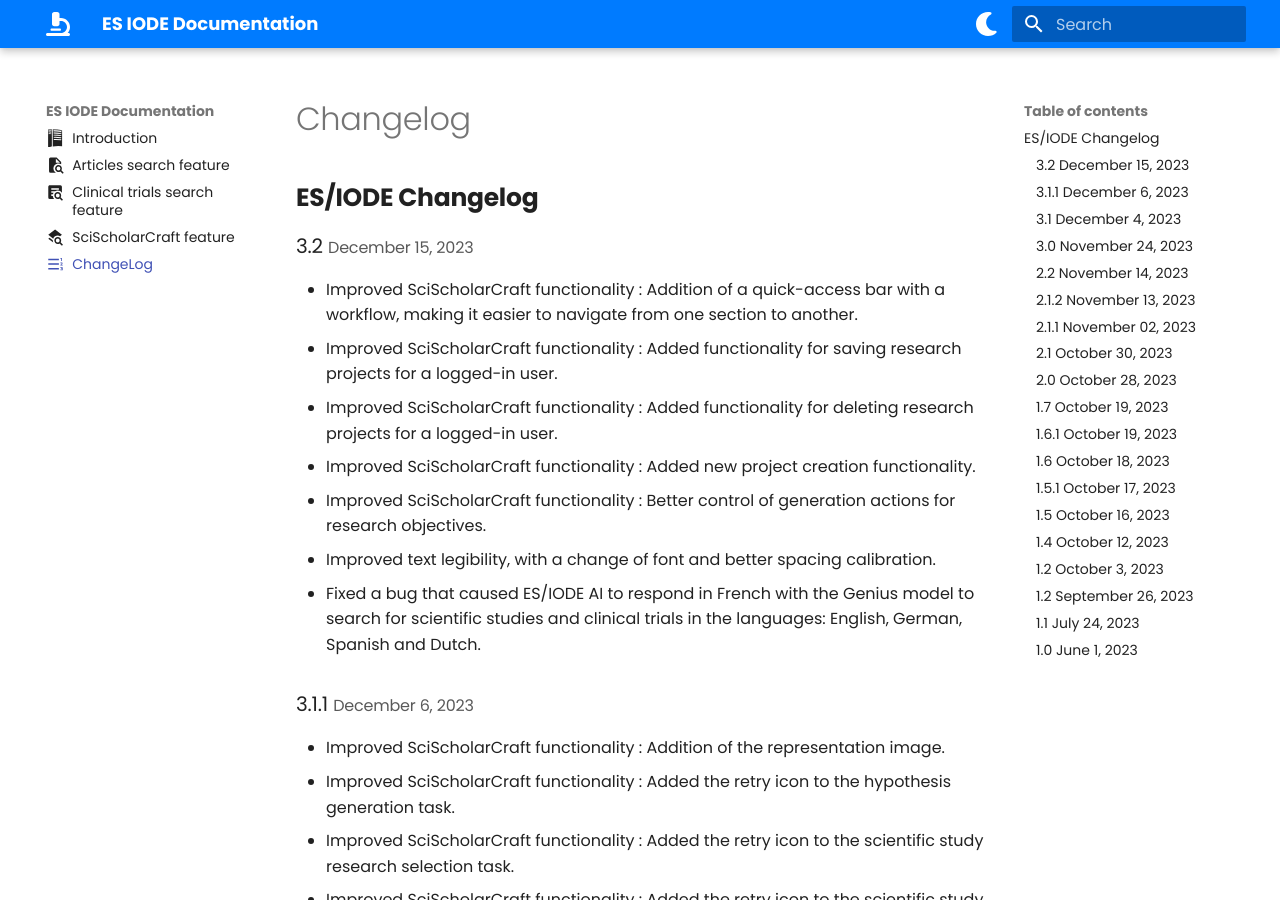
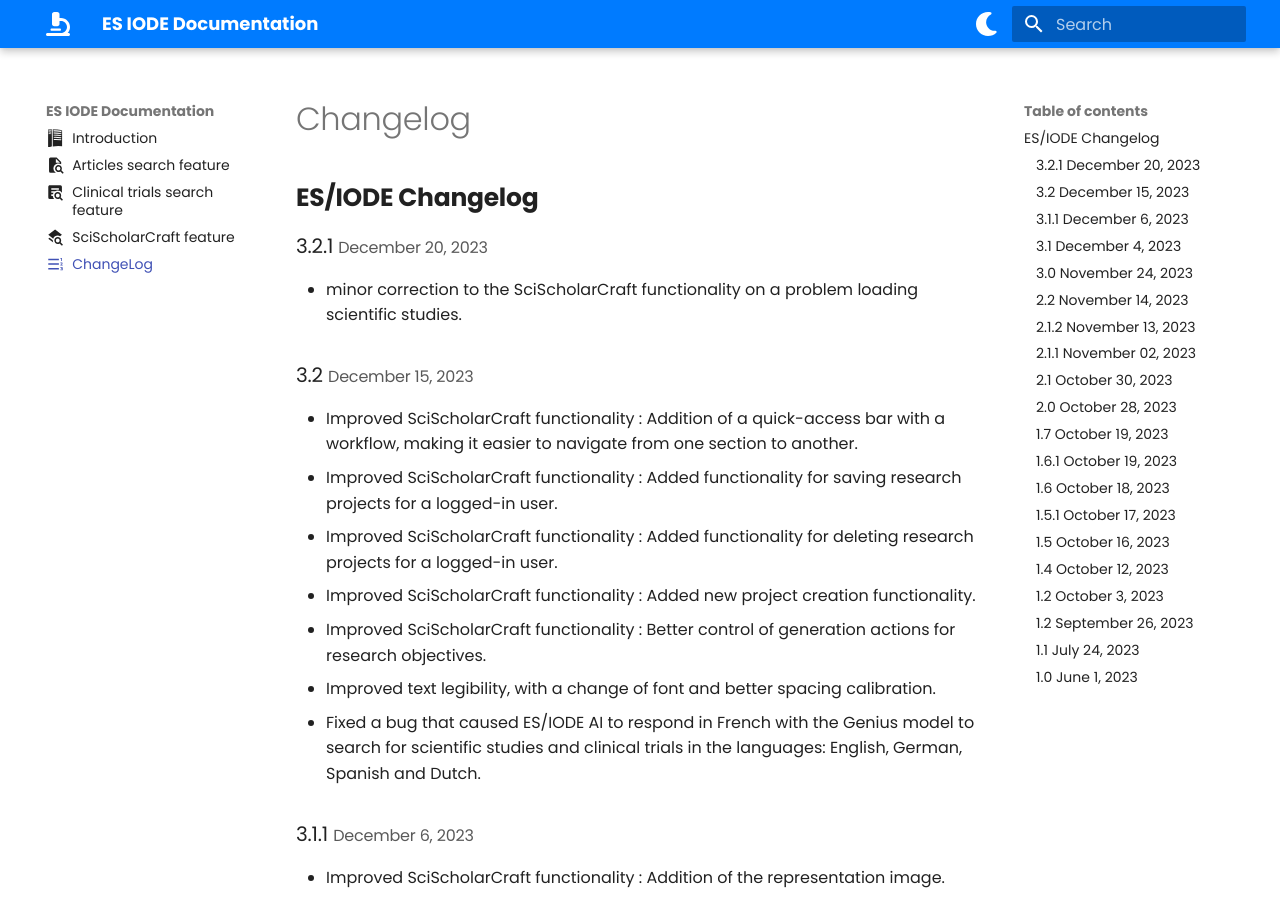
Before and after one commit to ethic-seido/iode_documentation, an MkDocs documentation site: the page built from docs/changelog.md, in a window 1280 px wide and 900 px high. Built offline with MkDocs 1.6.1 and Material for MkDocs 9.7.7, drawn with Linux system fonts in a browser that asks for light colours.

```diff
--- a/docs/changelog.md
+++ b/docs/changelog.md
@@ -5,6 +5,10 @@ description: displaying service update information
 # Changelog
 
 ## **ES/IODE Changelog**
+
+### 3.2.1 <small>December 20, 2023</small>
+
+- minor correction to the SciScholarCraft functionality on a problem loading scientific studies.
 
 ### 3.2 <small>December 15, 2023</small>
 - Improved SciScholarCraft functionality : Addition of a quick-access bar with a workflow, making it easier to navigate from one section to another.
```
Also changed, not shown: docs/index.md (+1 -1 lines).
